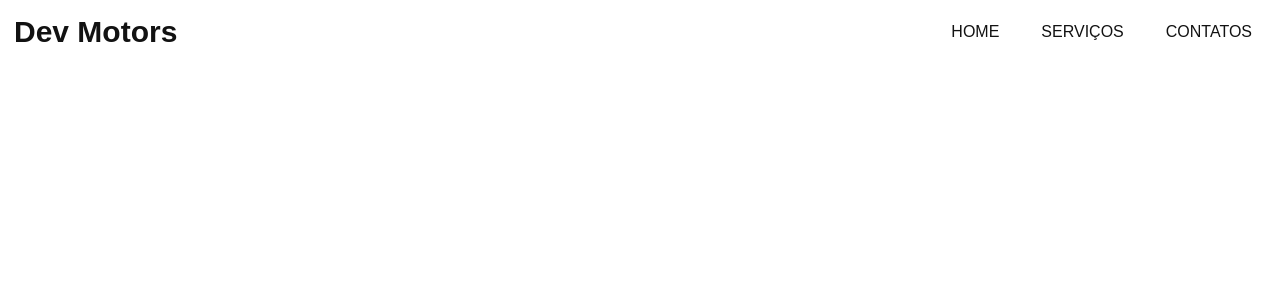
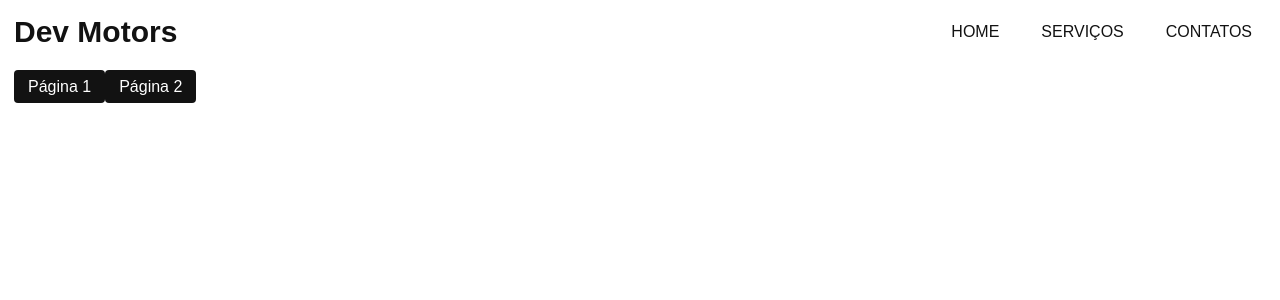
Before and after one commit to DevSamuelBrito/Dev_Motors, a Next.js app: page / in a window 1280 px wide. Shown: the top 300 px of the page. Built offline with nearby package versions, Linux system fonts and the light colour scheme.

Commit message:
Criando um component submenu

```diff
--- a/package.json
+++ b/package.json
@@ -10,6 +10,7 @@
   },
   "dependencies": {
     "lucide": "^0.469.0",
+    "lucide-react": "^0.469.0",
     "next": "15.1.3",
     "react": "^19.0.0",
     "react-dom": "^19.0.0",
--- a/src/app/page.tsx
+++ b/src/app/page.tsx
@@ -1,7 +1,9 @@
+import Submenu from "@/components/home/submenu";
+
 export default function Home() {
   return (
     <main>
-
+      <Submenu />
     </main>
   );
 }
--- /dev/null
+++ b/src/components/home/submenu/index.tsx
@@ -0,0 +1,22 @@
+import Link from "next/link";
+import styles from "./styles.module.scss";
+import { X, Menu } from "lucide-react";
+
+const Submenu = () => {
+  return (
+    <section className={styles.submenu}>
+      <div className={styles.menuIcon}>
+        <Menu size={24} color="#121212" />
+        Menu
+      </div>
+      <ul className={styles.ul}>
+        <li>
+          <Link href="/home">Página 1</Link>
+          <Link href="/home">Página 2</Link>
+        </li>
+      </ul>
+    </section>
+  );
+};
+
+export default Submenu;
--- /dev/null
+++ b/src/components/home/submenu/styles.module.scss
@@ -0,0 +1,39 @@
+.submenu {
+  margin: 0 auto;
+  max-width: 1280px;
+  padding: 64px 14px 4px 14px;
+}
+
+.ul {
+  display: none;
+  list-style: none;
+  padding: 14px 0;
+
+  li a {
+    background-color: #121212;
+    color: #fff;
+    padding: 8px 14px;
+    border-radius: 4px;
+  }
+}
+
+.menuIcon {
+  display: none;
+  gap: 14px;
+  align-items: center;
+  font-size: 18px;
+  font-weight: bold;
+  cursor: pointer;
+}
+
+@media (min-width: 768px) {
+  .ul {
+    display: flex;
+  }
+}
+
+@media (max-width: 768px) {
+  .submenu {
+    display: inline-flex;
+  }
+}
```
Also changed, not shown: 1 other file (tests, documents, lock files or other folders).
